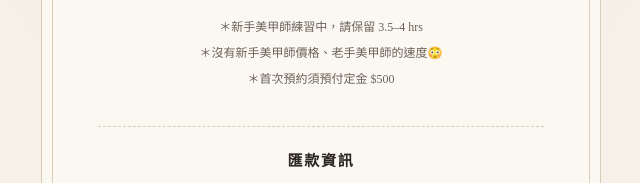
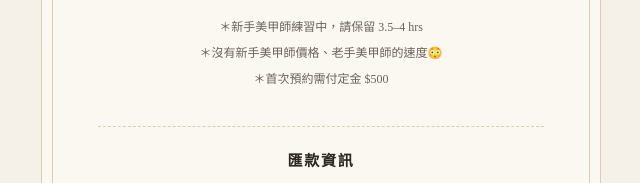
Before and after one commit to comingsoon-source/comingsoon.atelier.menu, a plain HTML site: page index.html in a window 1280 px wide. Shown: the part 936-1119 px from the top of the page, 319-959 px from the left. Drawn offline with Linux system fonts and the light colour scheme.

Commit message:
Update index.html

```diff
--- a/index.html
+++ b/index.html
@@ -391,7 +391,7 @@
 
     <p>＊新手美甲師練習中，請保留 3.5–4 hrs</p>
     <p>＊沒有新手美甲師價格、老手美甲師的速度😳</p>
-    <p>＊首次預約須預付定金 $500</p>
+    <p>＊首次預約需付定金 $500</p>
   </footer>
 
   <section class="remit-box">
```
